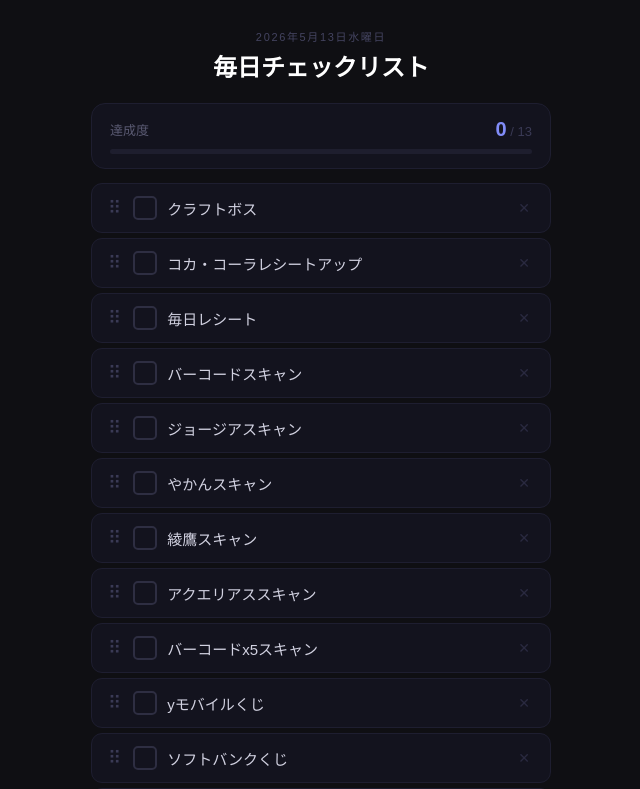
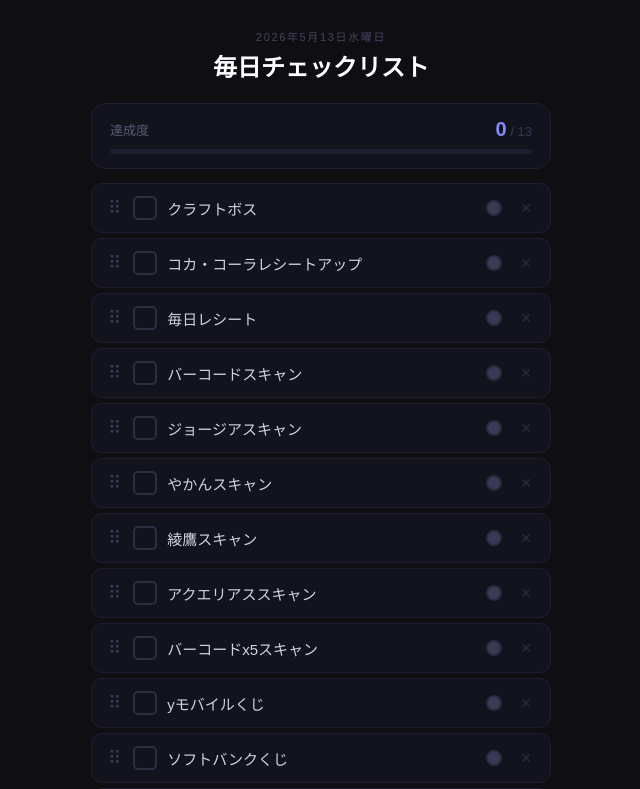
Before and after one commit to ttt159147/my-checklist, a React (Create React App) app: page / in a window 1280 px wide. Shown: the top 789 px of the page, without its empty margins (319-959 px from the left). Built offline with nearby package versions, Linux system fonts and the light colour scheme.

Commit message:
add color picker

```diff
--- a/src/App.js
+++ b/src/App.js
@@ -2,20 +2,40 @@ import { useState, useEffect, useRef } from "react";
 
 const TODAY = new Date().toISOString().slice(0, 10);
 
+const COLORS = [
+  { id: "default", bg: "#13131e", border: "#1e1e30", label: "デフォルト" },
+  { id: "red",     bg: "rgba(248,113,113,0.1)", border: "rgba(248,113,113,0.35)", label: "赤" },
+  { id: "orange",  bg: "rgba(251,146,60,0.1)",  border: "rgba(251,146,60,0.35)",  label: "オレンジ" },
+  { id: "yellow",  bg: "rgba(250,204,21,0.1)",  border: "rgba(250,204,21,0.35)",  label: "黄" },
+  { id: "green",   bg: "rgba(52,211,153,0.1)",  border: "rgba(52,211,153,0.35)",  label: "緑" },
+  { id: "blue",    bg: "rgba(96,165,250,0.1)",  border: "rgba(96,165,250,0.35)",  label: "青" },
+  { id: "purple",  bg: "rgba(167,139,250,0.1)", border: "rgba(167,139,250,0.35)", label: "紫" },
+];
+
+const COLOR_DOT = {
+  default: "#3a3a55",
+  red:     "#f87171",
+  orange:  "#fb923c",
+  yellow:  "#facc15",
+  green:   "#34d399",
+  blue:    "#60a5fa",
+  purple:  "#a78bfa",
+};
+
 const DEFAULT_ITEMS = [
-  { id: 1, text: "クラフトボス" },
-  { id: 2, text: "コカ・コーラレシートアップ" },
-  { id: 3, text: "毎日レシート" },
-  { id: 4, text: "バーコードスキャン" },
-  { id: 5, text: "ジョージアスキャン" },
-  { id: 6, text: "やかんスキャン" },
-  { id: 7, text: "綾鷹スキャン" },
-  { id: 8, text: "アクエリアススキャン" },
-  { id: 9, text: "バーコードx5スキャン" },
-  { id: 10, text: "yモバイルくじ" },
-  { id: 11, text: "ソフトバンクくじ" },
-  { id: 12, text: "エビスおみくじ" },
-  { id: 13, text: "epark薬クーポン" },
+  { id: 1,  text: "クラフトボス",         color: "default" },
+  { id: 2,  text: "コカ・コーラレシートアップ", color: "default" },
+  { id: 3,  text: "毎日レシート",          color: "default" },
+  { id: 4,  text: "バーコードスキャン",     color: "default" },
+  { id: 5,  text: "ジョージアスキャン",     color: "default" },
+  { id: 6,  text: "やかんスキャン",        color: "default" },
+  { id: 7,  text: "綾鷹スキャン",         color: "default" },
+  { id: 8,  text: "アクエリアススキャン",   color: "default" },
+  { id: 9,  text: "バーコードx5スキャン",  color: "default" },
+  { id: 10, text: "yモバイルくじ",        color: "default" },
+  { id: 11, text: "ソフトバンクくじ",      color: "default" },
+  { id: 12, text: "エビスおみくじ",        color: "default" },
+  { id: 13, text: "epark薬クーポン",      color: "default" },
 ];
 
 export default function App() {
@@ -25,6 +45,7 @@ export default function App() {
   const [newText, setNewText] = useState("");
   const [adding, setAdding] = useState(false);
   const [draggingIndex, setDraggingIndex] = useState(null);
+  const [colorPickerId, setColorPickerId] = useState(null);
 
   const dragIndex = useRef(null);
   const dragOverIndex = useRef(null);
@@ -51,7 +72,7 @@ export default function App() {
 
   const addItem = () => {
     if (!newText.trim()) return;
-    setItems(p => [...p, { id: Date.now(), text: newText.trim() }]);
+    setItems(p => [...p, { id: Date.now(), text: newText.trim(), color: "default" }]);
     setNewText("");
     setAdding(false);
   };
@@ -59,6 +80,11 @@ export default function App() {
   const deleteItem = (id) => {
     setItems(p => p.filter(i => i.id !== id));
     setChecked(p => { const n = { ...p }; delete n[id]; return n; });
+  };
+
+  const setColor = (id, colorId) => {
+    setItems(p => p.map(i => i.id === id ? { ...i, color: colorId } : i));
+    setColorPickerId(null);
   };
 
   const moveItems = (from, to) => {
@@ -69,7 +95,6 @@ export default function App() {
     setItems(newItems);
   };
 
-  // PC drag
   const onDragStart = (index) => { dragIndex.current = index; setDraggingIndex(index); };
   const onDragOver = (e, index) => { e.preventDefault(); dragOverIndex.current = index; };
   const onDrop = (index) => {
@@ -80,11 +105,7 @@ export default function App() {
   };
   const onDragEnd = () => setDraggingIndex(null);
 
-  // スマホ touch
-  const onTouchStart = (e, index) => {
-    touchStartIndex.current = index;
-    setDraggingIndex(index);
-  };
+  const onTouchStart = (e, index) => { touchStartIndex.current = index; setDraggingIndex(index); };
   const onTouchMove = (e) => {
     e.preventDefault();
     const y = e.touches[0].clientY;
@@ -112,7 +133,8 @@ export default function App() {
   );
 
   return (
-    <div style={{ minHeight: "100vh", background: "#0f0f13", fontFamily: "'Hiragino Kaku Gothic ProN','Noto Sans JP',sans-serif", display: "flex", justifyContent: "center", padding: "28px 16px" }}>
+    <div style={{ minHeight: "100vh", background: "#0f0f13", fontFamily: "'Hiragino Kaku Gothic ProN','Noto Sans JP',sans-serif", display: "flex", justifyContent: "center", padding: "28px 16px" }}
+      onClick={() => setColorPickerId(null)}>
       <div style={{ width: "100%", maxWidth: "460px" }}>
 
         <div style={{ fontSize: "11px", color: "#444460", letterSpacing: "0.15em", textAlign: "center", marginBottom: "4px" }}>
@@ -134,9 +156,12 @@ export default function App() {
         </div>
 
         <div>
-          {items.map((item, index) => (
+          {items.map((item, index) => {
+            const c = COLORS.find(c => c.id === (item.color || "default"));
+            const isChecked = checked[item.id];
+            return (
+              <div key={item.id} style={{ position: "relative", marginBottom: "5px" }}>
                 <div
-              key={item.id}
                   className="checklist-item"
                   draggable
                   onDragStart={() => onDragStart(index)}
@@ -146,48 +171,81 @@ export default function App() {
                   style={{
                     display: "flex", alignItems: "center", gap: "10px",
                     padding: "12px 14px",
-                background: draggingIndex === index ? "rgba(99,102,241,0.15)" : checked[item.id] ? "rgba(99,102,241,0.07)" : "#13131e",
-                border: `1px solid ${draggingIndex === index ? "#6366f1" : checked[item.id] ? "rgba(99,102,241,0.22)" : "#1e1e30"}`,
-                borderRadius: "11px", marginBottom: "5px",
+                    background: draggingIndex === index ? "rgba(99,102,241,0.15)" : isChecked ? "rgba(99,102,241,0.07)" : c.bg,
+                    border: `1px solid ${draggingIndex === index ? "#6366f1" : isChecked ? "rgba(99,102,241,0.22)" : c.border}`,
+                    borderRadius: "11px",
                     opacity: draggingIndex === index ? 0.5 : 1,
                     transition: "all 0.15s",
                   }}
                 >
+                  {/* ドラッグハンドル */}
                   <div
                     onTouchStart={(e) => onTouchStart(e, index)}
                     onTouchMove={onTouchMove}
                     onTouchEnd={onTouchEnd}
                     style={{ color: "#3a3a55", cursor: "grab", fontSize: "18px", flexShrink: 0, padding: "0 2px", touchAction: "none", userSelect: "none" }}
-              >
-                ⠿
-              </div>
+                  >⠿</div>
 
+                  {/* チェックボックス */}
                   <div
                     onClick={() => toggle(item.id)}
-                style={{ width: "20px", height: "20px", borderRadius: "5px", border: `2px solid ${checked[item.id] ? "#6366f1" : "#2e2e42"}`, background: checked[item.id] ? "#6366f1" : "transparent", display: "flex", alignItems: "center", justifyContent: "center", flexShrink: 0, cursor: "pointer" }}
+                    style={{ width: "20px", height: "20px", borderRadius: "5px", border: `2px solid ${isChecked ? "#6366f1" : "#2e2e42"}`, background: isChecked ? "#6366f1" : "transparent", display: "flex", alignItems: "center", justifyContent: "center", flexShrink: 0, cursor: "pointer" }}
                   >
-                {checked[item.id] && (
+                    {isChecked && (
                       <svg width="11" height="8" viewBox="0 0 11 8" fill="none">
                         <path d="M1 3.5L4 6.5L10 1" stroke="white" strokeWidth="2" strokeLinecap="round" strokeLinejoin="round"/>
                       </svg>
                     )}
                   </div>
 
+                  {/* テキスト */}
                   <span
                     onClick={() => toggle(item.id)}
-                style={{ flex: 1, fontSize: "15px", color: checked[item.id] ? "#3a3a55" : "#d1d1e0", textDecoration: checked[item.id] ? "line-through" : "none", cursor: "pointer" }}
+                    style={{ flex: 1, fontSize: "15px", color: isChecked ? "#3a3a55" : "#d1d1e0", textDecoration: isChecked ? "line-through" : "none", cursor: "pointer" }}
+                  >{item.text}</span>
+
+                  {/* 色ボタン */}
+                  <button
+                    onClick={(e) => { e.stopPropagation(); setColorPickerId(colorPickerId === item.id ? null : item.id); }}
+                    style={{ background: "none", border: "none", cursor: "pointer", padding: "2px 4px", flexShrink: 0 }}
+                    title="色を変更"
                   >
-                {item.text}
-              </span>
+                    <div style={{ width: "12px", height: "12px", borderRadius: "50%", background: COLOR_DOT[item.color || "default"], border: "2px solid #2a2a40" }} />
+                  </button>
 
+                  {/* 削除ボタン */}
                   <button
                     onClick={() => deleteItem(item.id)}
-                style={{ background: "none", border: "none", color: "#2a2a40", cursor: "pointer", fontSize: "14px", padding: "2px 6px" }}
+                    style={{ background: "none", border: "none", color: "#2a2a40", cursor: "pointer", fontSize: "14px", padding: "2px 4px" }}
                     onMouseEnter={e => e.target.style.color = "#f87171"}
                     onMouseLeave={e => e.target.style.color = "#2a2a40"}
                   >✕</button>
                 </div>
+
+                {/* カラーピッカー */}
+                {colorPickerId === item.id && (
+                  <div
+                    onClick={e => e.stopPropagation()}
+                    style={{ position: "absolute", right: "0", top: "calc(100% + 4px)", background: "#1e1e2e", border: "1px solid #2e2e42", borderRadius: "12px", padding: "10px", display: "flex", gap: "8px", zIndex: 100, boxShadow: "0 4px 20px rgba(0,0,0,0.5)" }}
+                  >
+                    {COLORS.map(col => (
+                      <button
+                        key={col.id}
+                        onClick={() => setColor(item.id, col.id)}
+                        title={col.label}
+                        style={{
+                          width: "22px", height: "22px", borderRadius: "50%",
+                          background: COLOR_DOT[col.id],
+                          border: (item.color || "default") === col.id ? "2px solid #fff" : "2px solid transparent",
+                          cursor: "pointer", padding: 0,
+                        }}
+                      />
                     ))}
+                  </div>
+                )}
+              </div>
+            );
+          })}
         </div>
 
         {adding ? (
```
Lines whose indentation alone changed are shown as unchanged.
